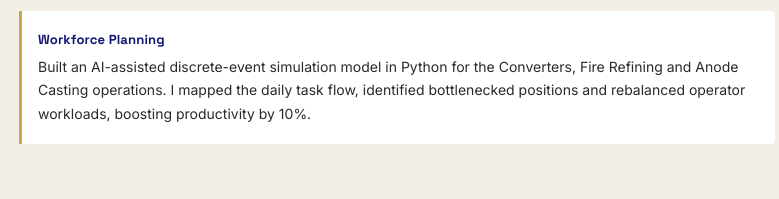
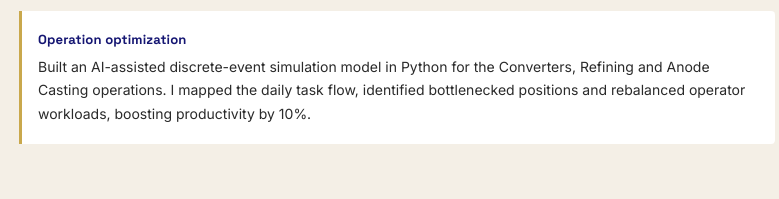
Before and after one commit to jgherruzo/jgherruzo.github.io, a plain HTML site: page exp/ac_2.html in a window 1280 px wide. Shown: the part 1840-2039 px from the top of the page, 243-1022 px from the left. Drawn offline with Linux system fonts and the light colour scheme.

Commit message:
Rename 'Workforce Planning' to 'Operation optimization'

```diff
--- a/exp/ac_2.html
+++ b/exp/ac_2.html
@@ -62,8 +62,8 @@
       </div>
 
       <div class="highlight-item">
-        <strong>Workforce Planning</strong>
-        <p>Built an AI-assisted discrete-event simulation model in Python for the Converters, Fire Refining and Anode Casting operations. I mapped the daily task flow, identified bottlenecked positions and rebalanced operator workloads, boosting productivity by 10%.</p>
+        <strong>Operation optimization</strong>
+        <p>Built an AI-assisted discrete-event simulation model in Python for the Converters, Refining and Anode Casting operations. I mapped the daily task flow, identified bottlenecked positions and rebalanced operator workloads, boosting productivity by 10%.</p>
       </div>
     </div>
 
```
